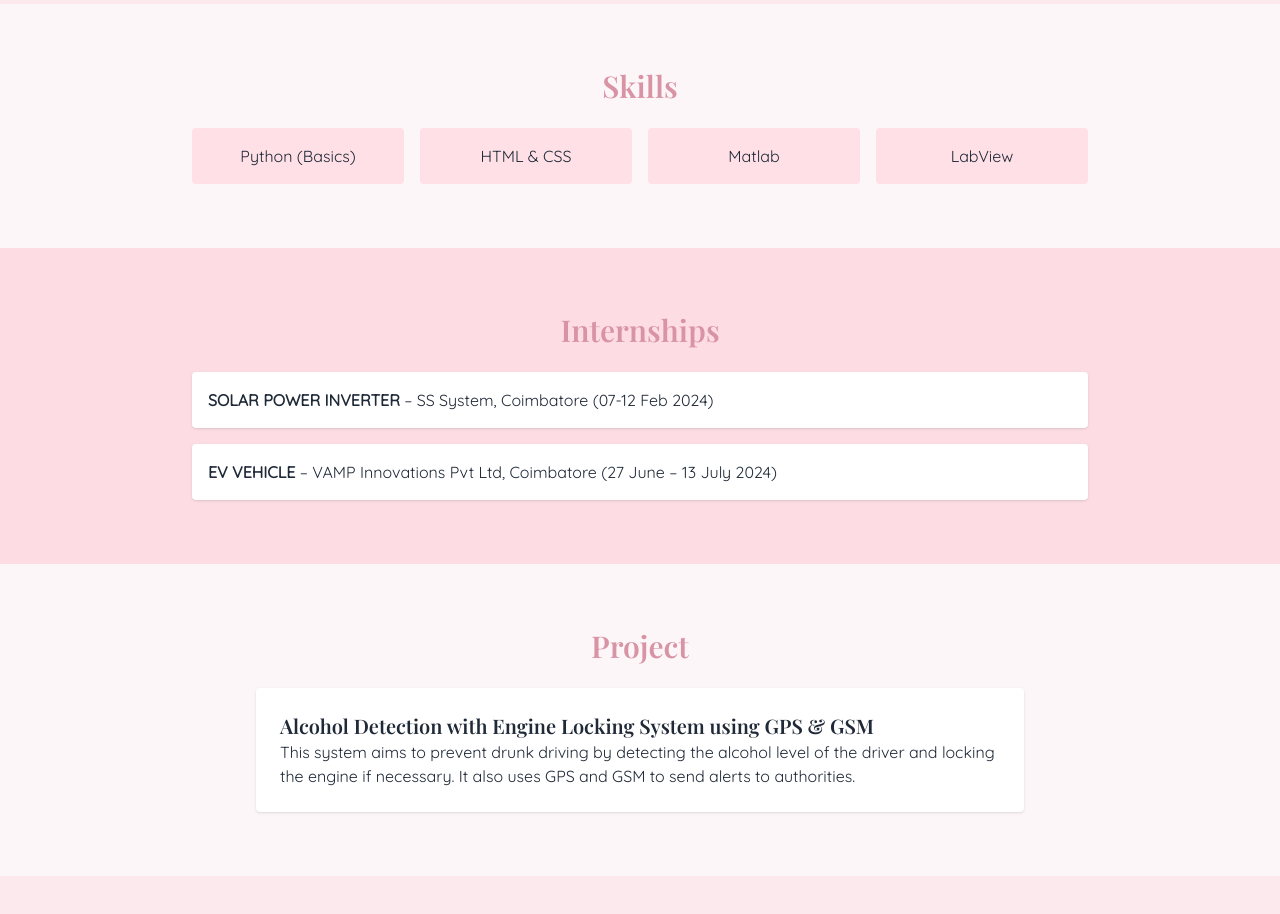
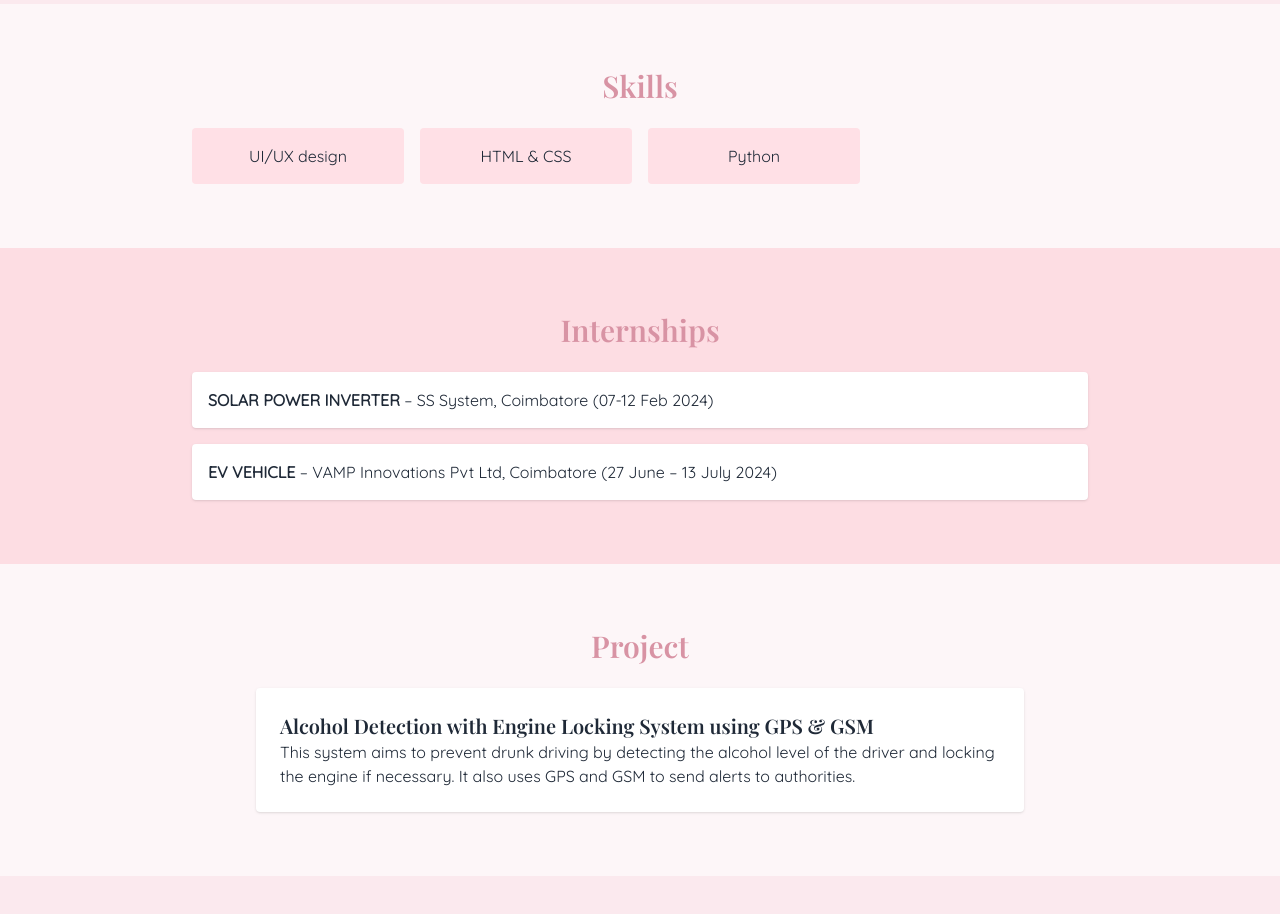
Before and after one commit to Nithyasri701/portfolio, a plain HTML site: page index.html in a window 1280 px wide. Shown: the part 1440-2354 px from the top of the page. Drawn offline with nearby package versions, Linux system fonts and the light colour scheme.

Commit message:
Update index.html

```diff
--- a/index.html
+++ b/index.html
@@ -78,10 +78,9 @@
   <section id="skills" class="py-16 px-6" data-aos="fade-up">
     <h2 class="text-3xl font-bold mb-6 text-center text-[#D893A4]">Skills</h2>
     <div class="grid grid-cols-2 sm:grid-cols-3 md:grid-cols-4 gap-4 max-w-4xl mx-auto">
-      <div class="bg-[#ffe0e6] p-4 rounded text-center hover-box">Python (Basics)</div>
+      <div class="bg-[#ffe0e6] p-4 rounded text-center hover-box">UI/UX design </div>
       <div class="bg-[#ffe0e6] p-4 rounded text-center hover-box">HTML & CSS</div>
-      <div class="bg-[#ffe0e6] p-4 rounded text-center hover-box">Matlab</div>
-      <div class="bg-[#ffe0e6] p-4 rounded text-center hover-box">LabView</div>
+      <div class="bg-[#ffe0e6] p-4 rounded text-center hover-box">Python</div>
     </div>
   </section>
 
```
